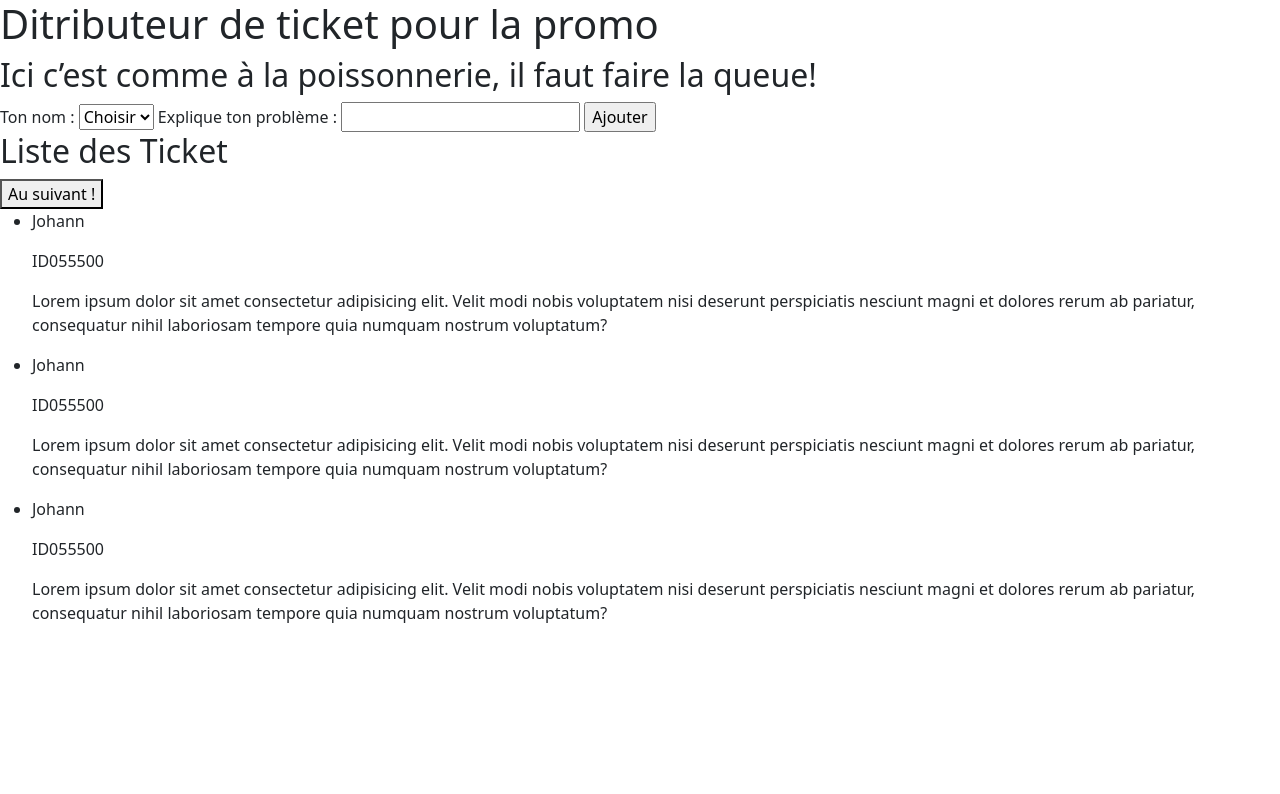
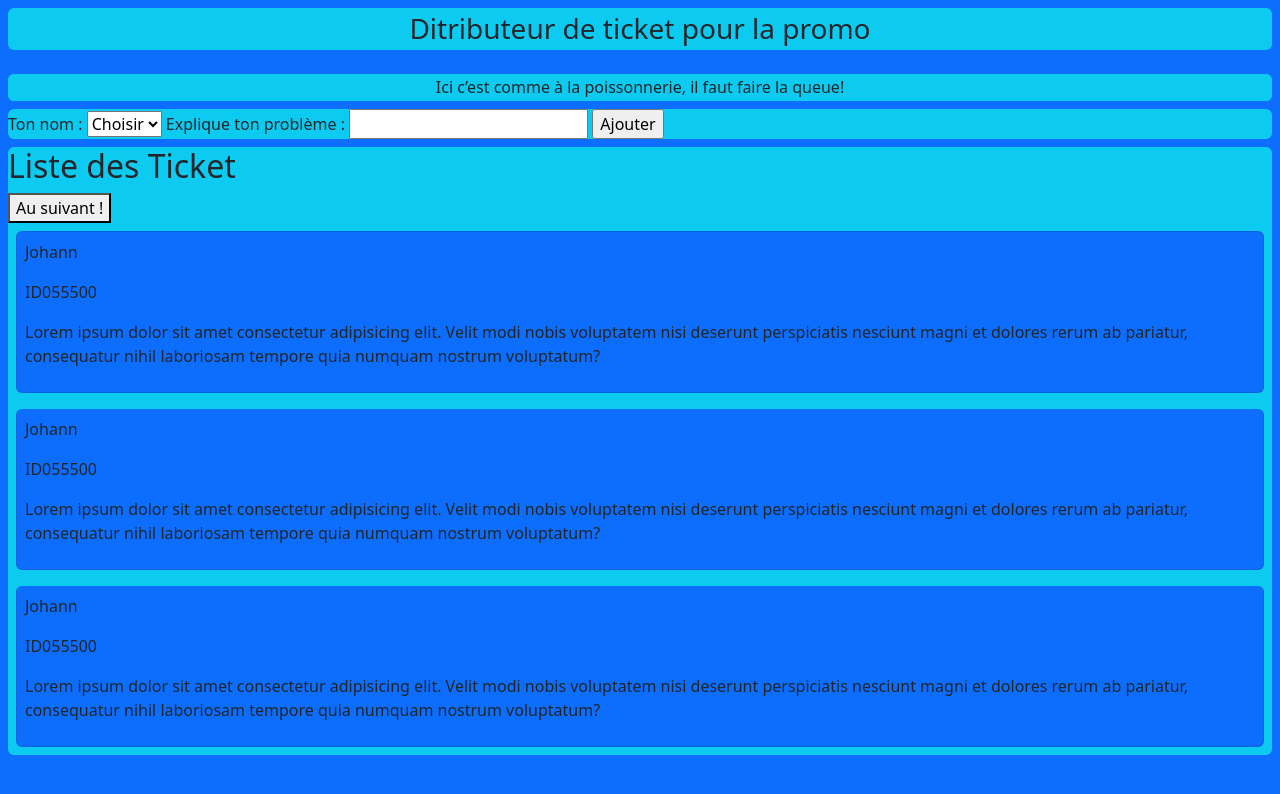
Before and after one commit to Johblanc/Ticketage, a plain HTML site: page index.html in a window 1280 px wide. Drawn offline with nearby package versions, Linux system fonts and the light colour scheme; no server answers.

Commit message:
feat : AJout des class Bootstrap

```diff
--- a/index.html
+++ b/index.html
@@ -8,14 +8,14 @@
     <link rel="stylesheet" href="https://cdn.jsdelivr.net/npm/bootstrap@5.2.2/dist/css/bootstrap.min.css" integrity="sha384-Zenh87qX5JnK2Jl0vWa8Ck2rdkQ2Bzep5IDxbcnCeuOxjzrPF/et3URy9Bv1WTRi" crossorigin="anonymous">
     <title>Document</title>
 </head>
-<body>
-    <header>
-        <h1>Ditributeur de ticket pour la promo</h1>
+<body class="bg-primary">
+    <header class="p-2">
+        <h1 class="bg-info rounded-2 fs-3 p-1 text-center">Ditributeur de ticket pour la promo</h1>
     </header>
-    <section>
-        <h2>Ici c’est comme à la poissonnerie, il faut faire la queue!</h2>
+    <section class="m-2 bg-info rounded-2">
+        <h2 class="bg-info rounded-2 fs-6 p-1 text-center">Ici c’est comme à la poissonnerie, il faut faire la queue!</h2>
     </section>
-    <form>
+    <form class="m-2 bg-info rounded-2">
         <label for="user-select">Ton nom : </label>
         <select id="user-select">
             <option value="">Choisir</option>
@@ -24,22 +24,22 @@
         <input type="text" id="descript">
         <input type="submit" value="Ajouter">
     </form>
-    <section>
+    <section class="m-2 bg-info rounded-2">
         <h2>Liste des Ticket</h2>
         <button>Au suivant !</button>
-        <ul>
+        <ul class="list-group">
             <!-- LA PARTIE SUIVANTE DOIT ETRE RENDUE DYNAMIQUE AVEC JS -->
-            <li>
+            <li class="m-2 bg-primary rounded-2 p-2 list-group-item">
                 <p>Johann</p>
                 <p>ID055500</p>
                 <p>Lorem ipsum dolor sit amet consectetur adipisicing elit. Velit modi nobis voluptatem nisi deserunt perspiciatis nesciunt magni et dolores rerum ab pariatur, consequatur nihil laboriosam tempore quia numquam nostrum voluptatum?</p>
             </li>
-            <li>
+            <li class="m-2 bg-primary rounded-2 p-2 list-group-item">
                 <p>Johann</p>
                 <p>ID055500</p>
                 <p>Lorem ipsum dolor sit amet consectetur adipisicing elit. Velit modi nobis voluptatem nisi deserunt perspiciatis nesciunt magni et dolores rerum ab pariatur, consequatur nihil laboriosam tempore quia numquam nostrum voluptatum?</p>
             </li>
-            <li>
+            <li class="m-2 bg-primary rounded-2 p-2 list-group-item">
                 <p>Johann</p>
                 <p>ID055500</p>
                 <p>Lorem ipsum dolor sit amet consectetur adipisicing elit. Velit modi nobis voluptatem nisi deserunt perspiciatis nesciunt magni et dolores rerum ab pariatur, consequatur nihil laboriosam tempore quia numquam nostrum voluptatum?</p>
```
